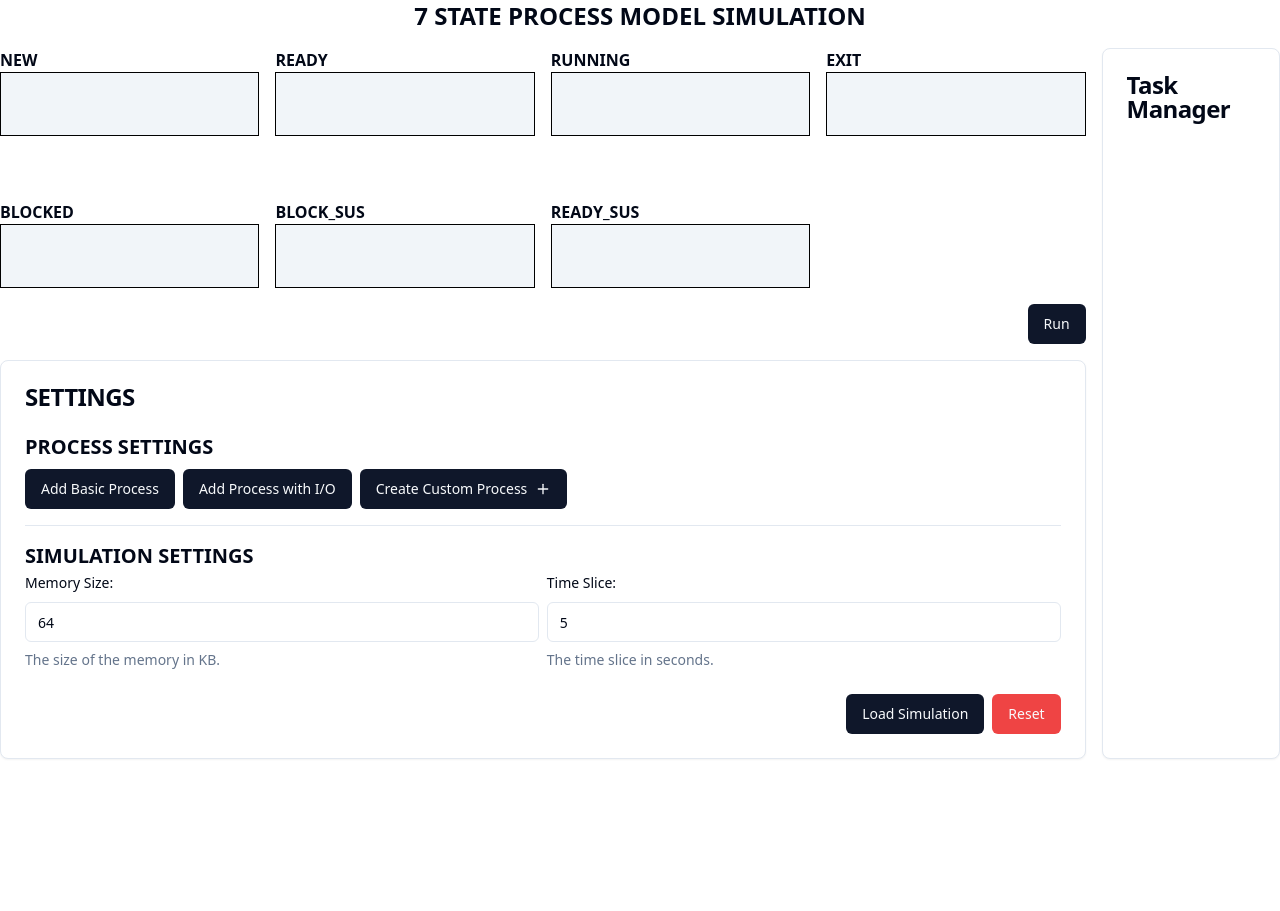
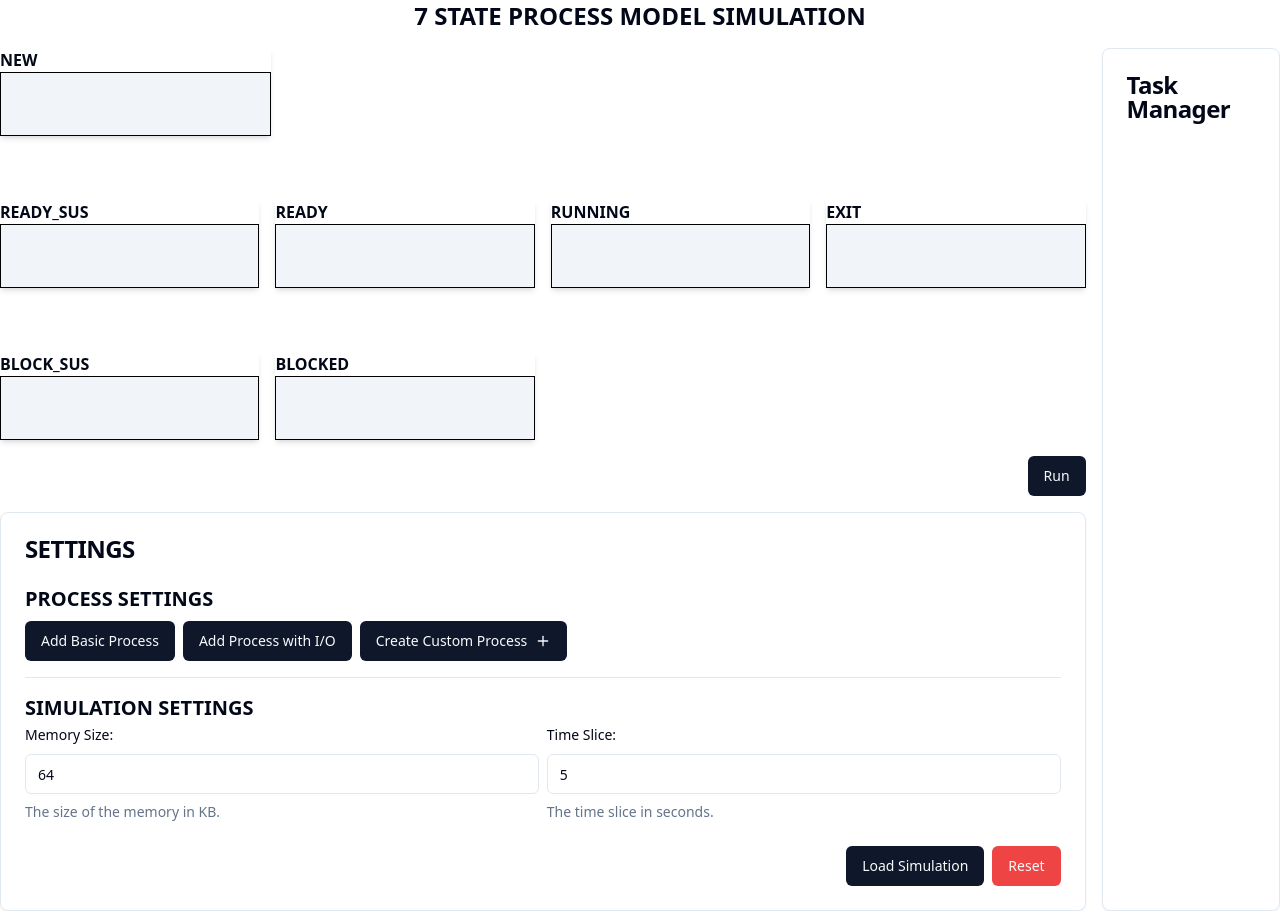
Before and after one commit to gbauzil02/CS630-Visualizer, a React (Vite) app in the folder client/: page / in a window 1280 px wide. Before the commit the page ends 800 px from the top, so only its background shows below. Built offline with nearby package versions, Linux system fonts and the light colour scheme.

Commit message:
moved first child styles from parent to child in map and updated order to states

```diff
--- a/client/src/components/Container.tsx
+++ b/client/src/components/Container.tsx
@@ -9,12 +9,12 @@ export default function Container() {
 
   const STATES = [
     "NEW",
+    "READY_SUS",
     "READY",
     "RUNNING",
     "EXIT",
+    "BLOCK_SUS",
     "BLOCKED",
-    "BLOCK_SUS",
-    "READY_SUS",
   ];
 
   useEffect(() => {
@@ -29,12 +29,14 @@ export default function Container() {
   }, [processes, setProcesses]);
 
   return (
-    <motion.div
-      layout
-      className="grid grid-cols-4 gap-x-4 gap-y-16 first:col-span-full first:justify-self-start"
-    >
+    <motion.div layout className="grid grid-cols-4 gap-x-4 gap-y-16">
       {STATES.map((state) => (
-        <State key={state} name={state} processes={processes} />
+        <State
+          key={state}
+          name={state}
+          processes={processes}
+          className="first:col-span-full first:justify-self-start first:w-1/4 shadow-md"
+        />
       ))}
     </motion.div>
   );
```
